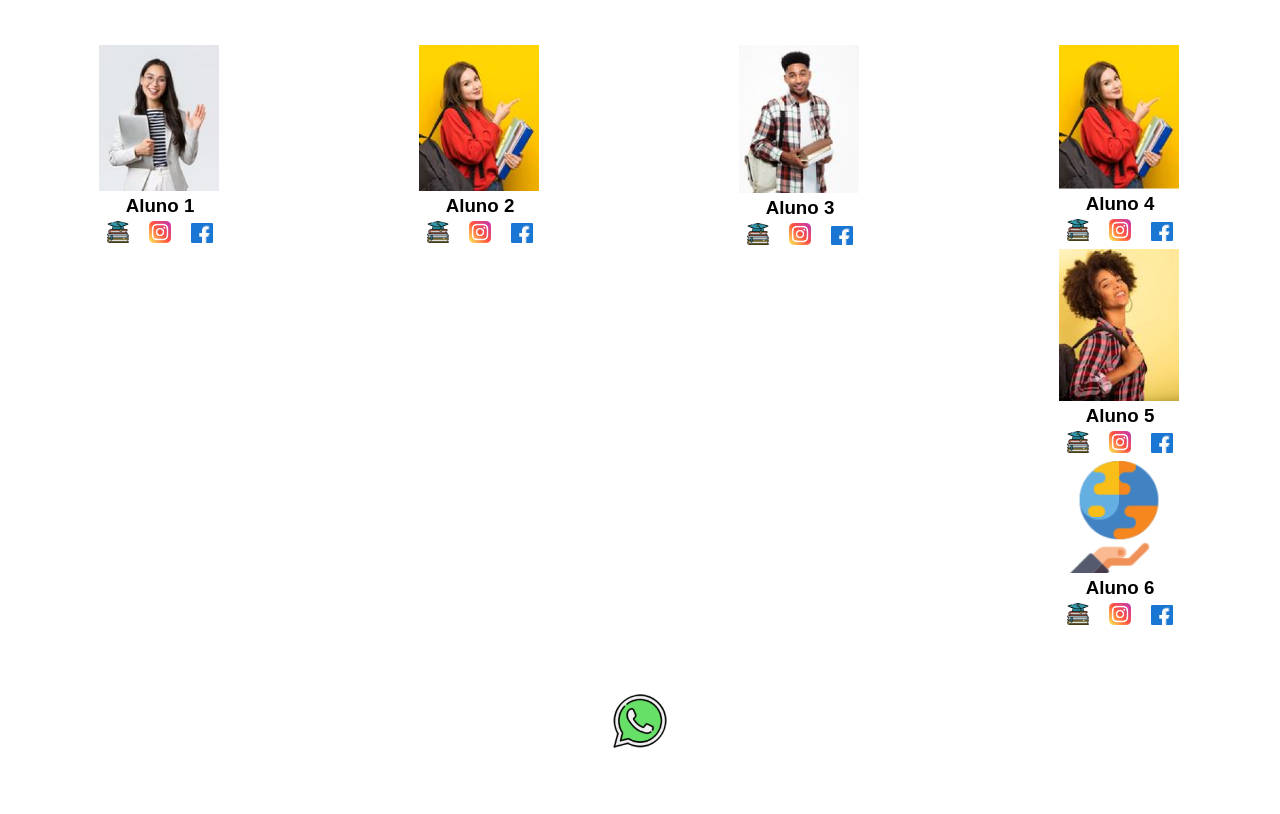
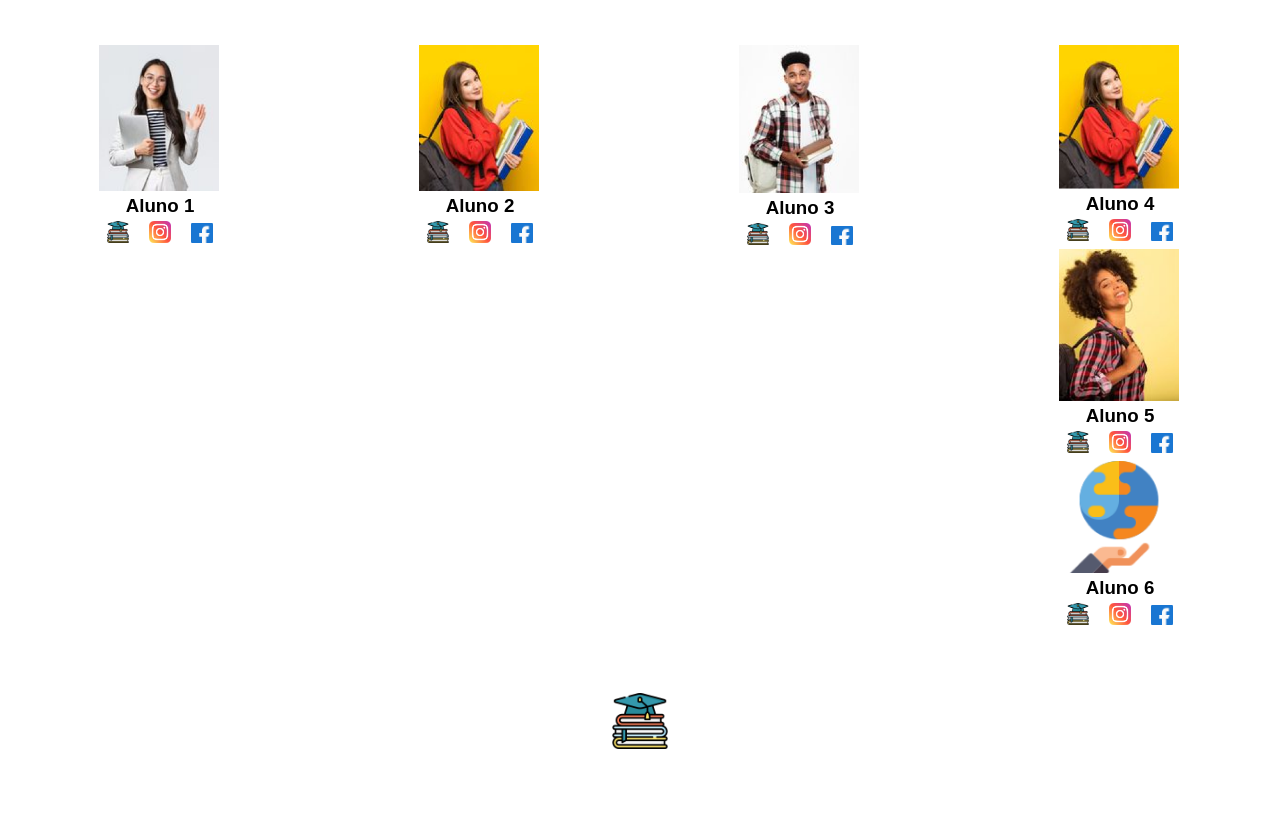
Before and after one commit to cantelerai/niver_pai, a plain HTML site: page index.html in a window 1280 px wide. Shown: the part 1968-2782 px from the top of the page. Drawn offline with Linux system fonts and the light colour scheme.

Commit message:
at.rodape

```diff
--- a/index.html
+++ b/index.html
@@ -165,9 +165,10 @@ scale=1.0">
         </div>
         </div>
         </section>
-        <!--Seção rodapé é a parte final da paragrafo 3 da página-->
+      <!--Seção rodapé é a parte final da paragrafo 3 da página-->
 <footer class="escola">
-    <img class="logo_rodape" src="whatsapp.png" alt="Logo da Escola">
+    <img class="logo_rodape" src="logo.png" alt="Logo
+    da Escola">
     <h2 class="escola-título">Mais informações entre em contato<a
     class="link" href="https://wa.me/5541999999999"> 41 9.9999-9999
     </a></h2>
```
